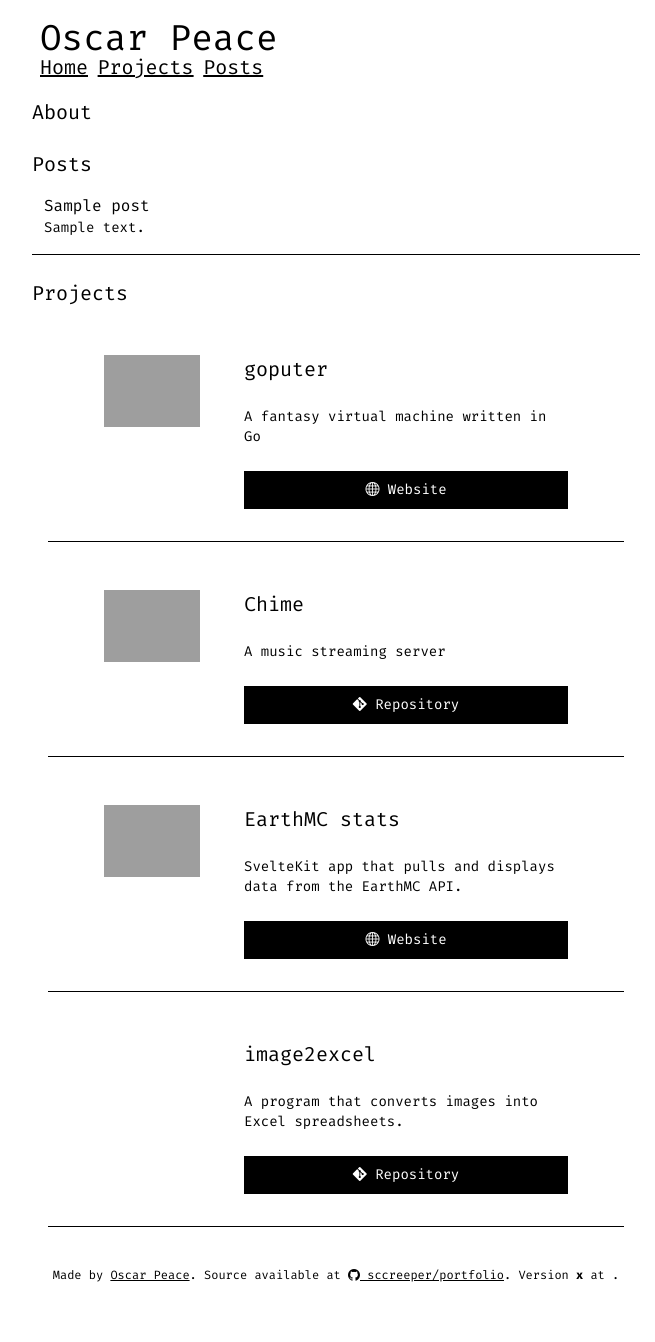
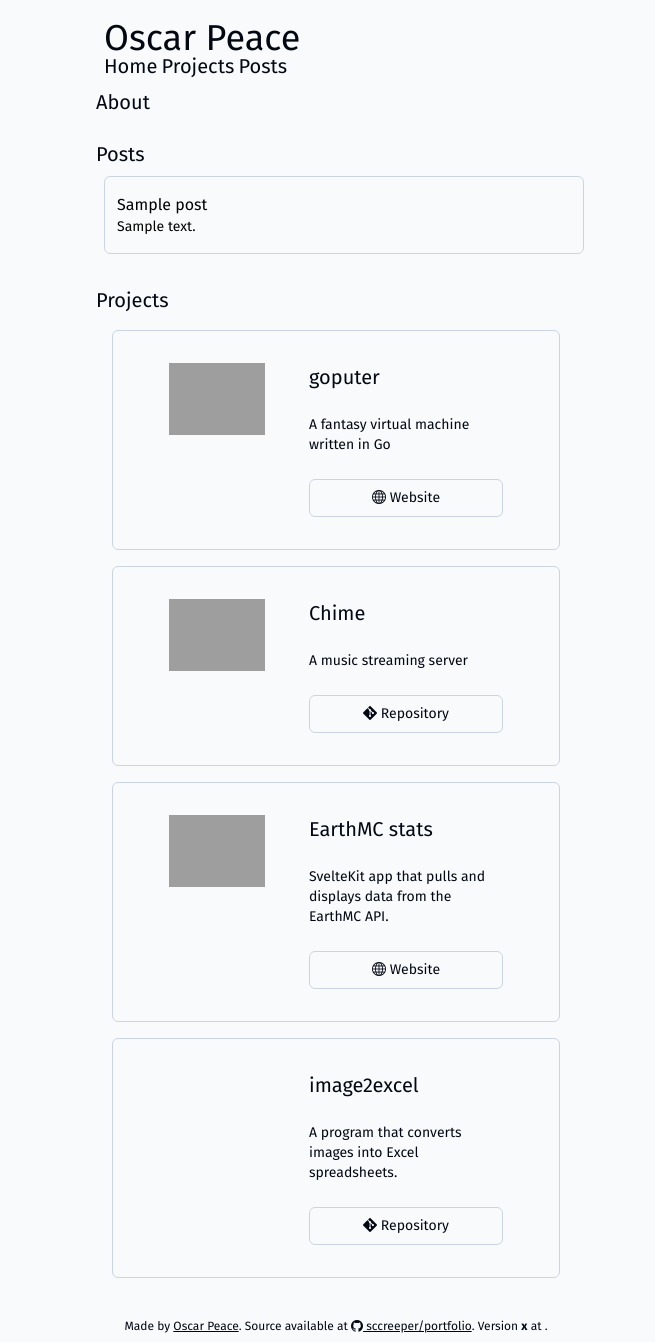
Before and after one commit to sccreeper/portfolio, a Flask app: template src/templates/home.j2 in a window 1280 px wide. Shown: the whole page, without its empty margins (304-959 px from the left). Before the commit the page ends 1282 px from the top, so only its background shows below. Run offline with Flask 3, Linux system fonts and the light colour scheme; the template is opened without the code that fills it: most values are stand-ins (such as "Sample title", 1, 10 or a date in 2020); style sheets or scripts are compiled from the project's sources; parts of the project's set-up code (start-up, migrations or seed data) failed here and were passed over; some libraries are stand-ins or nearby versions; grey boxes are pictures that could not be loaded.

Commit message:
feat: change stylesheet

```diff
--- a/src/static/index.css
+++ b/src/static/index.css
@@ -1,5 +1,5 @@
-@import url('https://fonts.googleapis.com/css2?family=Fira+Mono:wght@400;500;700');
 @import url("https://cdn.jsdelivr.net/npm/bootstrap-icons@1.13.1/font/bootstrap-icons.min.css");
+@import url('https://fonts.googleapis.com/css2?family=Fira+Code:wght@300..700&family=Fira+Sans:ital,wght@0,100;0,200;0,300;0,400;0,500;0,600;0,700;0,800;0,900;1,100;1,200;1,300;1,400;1,500;1,600;1,700;1,800;1,900&display=swap');
 
 @tailwind base;
 @tailwind components;
@@ -8,14 +8,14 @@
 /* General styles */
 
 html {
-    font-family: 'Fira Mono', monospace;
-    @apply text-black;
+    font-family: 'Fira Sans', sans-serif;
+    @apply text-gray-950;
     @apply dark:text-white;
 }
 
 body {
-    @apply bg-white;
-    @apply dark:bg-black;
+    @apply bg-slate-50;
+    @apply dark:bg-slate-900;
 }
 
 h1,
@@ -124,24 +146,22 @@ header>h1 {
 }
 
 nav>a {
-    text-decoration: underline;
-    font-size: 20px;
-    cursor: pointer;
+    @apply text-xl;
+    @apply cursor-pointer;
 }
 
 nav {
-    margin-bottom: 8px;
+    @apply mb-2;
 }
 
-
 header {
-    padding: 8px;
+    @apply m-2;
 }
 
 /* Content */
 
 #content {
-    @apply w-full inset-2 sm:w-2/4 sm:m-auto p-4 sm:top-4 sm:bottom-4;
+    @apply w-full inset-2 sm:inset-0 sm:w-[40%] sm:m-auto p-4 sm:top-4 sm:bottom-4;
 }
 
 .rich-text-content>p {
@@ -150,17 +170,18 @@ header {
 }
 
 footer {
-    width: 100%;
-    text-align: center;
+    @apply w-full;
+    @apply text-center;
 }
 
 .project-div {
 
     @apply m-4;
 
-    @apply border-b;
-    @apply border-b-black;
-    @apply dark:border-b-white;
+    @apply border;
+    @apply border-slate-300;
+    @apply dark:border-slate-700;
+    @apply rounded-md;
 
     @apply grid;
     @apply grid-rows-1;
@@ -188,13 +209,13 @@ footer {
 
     @apply border;
 
-    @apply bg-black;
-    @apply text-white;
-    @apply border-black;
+    @apply border;
+    @apply border-slate-300;
+    @apply dark:border-slate-700;
+    @apply rounded-md;
 
-    @apply dark:bg-white;
-    @apply dark:text-black;
-    @apply dark:border-white;
+    @apply hover:bg-slate-100;
+    @apply dark:hover:bg-slate-800;
 
     /* Universal */
 
@@ -204,44 +225,35 @@ footer {
     @apply p-2;
     @apply transition-all;
     @apply no-underline;
+
 }
 
-.project-link:hover {
-    @apply bg-white;
-    @apply text-black;
-
-    @apply dark:bg-black;
-    @apply dark:text-white;
-}
-
-.project-link:hover>a {
-    @apply text-black;
-    @apply dark:text-white;
-    @apply no-underline;
-}
-
-.project-link>a {
-    @apply text-white;
-    @apply dark:text-black;
-}
-
-.project-link>a:visited {
-    @apply text-white;
-    @apply dark:text-black;
+.project-link a {
+    @apply hover:text-gray-950;
+    @apply dark:hover:text-white;
 }
 
 .post-link {
     @apply cursor-pointer;
     @apply w-full;
 
-    @apply border-b;
-    @apply border-b-black;
-    @apply dark:border-b-white;
+    @apply border;
+    @apply border-slate-300;
+    @apply dark:border-slate-700;
+    @apply rounded-md;
+
+    @apply hover:bg-slate-100;
+    @apply dark:hover:bg-slate-800;
+
+    @apply !text-black;
+    @apply dark:!text-white;
+
     @apply left-1 right-1;
     @apply sm:left-2 sm:right-2;
     @apply p-4;
     @apply pl-3;
     @apply pr-3;
+    @apply m-2;
 }
 
 .post-link>p {
--- a/src/static/printer.css
+++ b/src/static/printer.css
@@ -1,9 +1,13 @@
-@import url('https://fonts.googleapis.com/css2?family=Fira+Mono:wght@400;500;700');
+@import url('https://fonts.googleapis.com/css2?family=Fira+Code:wght@300..700&family=Fira+Sans:ital,wght@0,100;0,200;0,300;0,400;0,500;0,600;0,700;0,800;0,900;1,100;1,200;1,300;1,400;1,500;1,600;1,700;1,800;1,900&display=swap');
 @import url("https://cdn.jsdelivr.net/npm/bootstrap-icons@1.10.5/font/bootstrap-icons.css");
 
 html {
-    font-family: 'Fira Mono', monospace !important;
+    font-family: 'Fira Sans', sans-serif !important;
     color: black !important;
+}
+
+code {
+    font-family: "Fira Code", monospace;
 }
 
 #content {
--- a/src/static/slideshow.css
+++ b/src/static/slideshow.css
@@ -3,8 +3,8 @@
 @tailwind utilities;
 
 * {
-    font-family: 'Fira Mono', monospace;
-    @apply text-black;
+    font-family: 'Fira Sans', sans-serif;
+    @apply text-gray-950;
     @apply dark:text-white;
 }
 
```
Also changed, not shown: other parts of src/static/index.css (+50 -20 lines).
